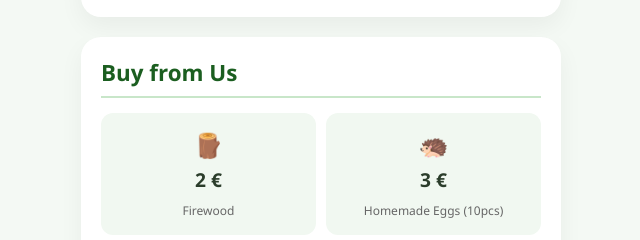
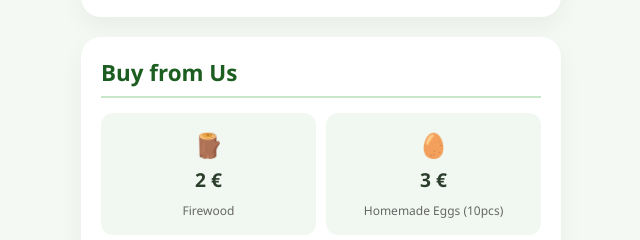
Before and after one commit to dilemak/kolarovice, a plain HTML site: page index.html in a window 1280 px wide. Shown: the part 1657-1897 px from the top of the page, 319-959 px from the left. Drawn offline with Linux system fonts and the light colour scheme.

Commit message:
Move WhatsApp/Viber buttons into contact card under email; change egg icon to egg emoji

```diff
--- a/index.html
+++ b/index.html
@@ -92,7 +92,7 @@
         <h2 class="major" data-en="Buy from Us" data-sk="Kupit od nas">Buy from Us</h2>
         <div class="shop-grid">
           <div class="shop-item"><span>&#129717;</span><strong>2 &#8364;</strong><small data-en="Firewood" data-sk="Drevo na ohen">Firewood</small></div>
-          <div class="shop-item"><span>&#129428;</span><strong>3 &#8364;</strong><small data-en="Homemade Eggs (10pcs)" data-sk="Domace Vajicka (10ks)">Homemade Eggs (10pcs)</small></div>
+          <div class="shop-item"><span>&#129370;</span><strong>3 &#8364;</strong><small data-en="Homemade Eggs (10pcs)" data-sk="Domace Vajicka (10ks)">Homemade Eggs (10pcs)</small></div>
           <div class="shop-item"><span>&#127863;</span><strong>4 &#8364;</strong><small data-en="Homemade Wine (0.7l)" data-sk="Domace Vino (0.7l)">Homemade Wine (0.7l)</small></div>
           <div class="shop-item"><span>&#9889;</span><strong>5 &#8364;</strong><small data-en="Electric / day" data-sk="Elektrina / den">Electric / day</small></div>
           <div class="shop-item"><span>&#128690;</span><strong>10 &#8364;</strong><small data-en="Bike rental / day" data-sk="Pozicanie bicykla / den">Bike rental / day</small></div>
@@ -174,12 +174,11 @@
           <p class="contact-line"><i class="fas fa-phone"></i> <strong>+421 911 990 754</strong></p>
           <p class="contact-line"><i class="fas fa-phone"></i> <span data-en="Backup number:" data-sk="Zastupne cislo:">Backup number:</span> +421 908 401 616</p>
           <p class="contact-line"><i class="fas fa-envelope"></i> <a href="mailto:sibircan@gmail.com">sibircan@gmail.com</a></p>
-        </div>
-
           <p class="contact-label" data-en="Also reach me via:" data-sk="Kontaktujte ma tiez cez:">Also reach me via:</p>
           <div class="contact-btns">
             <a href="https://wa.me/421911990754" class="c-btn wa">&#128406; WhatsApp</a>
             <a href="viber://chat?number=421911990754" class="c-btn vi">&#128251; Viber</a>
+          </div>
         </div>
 
         <div class="item-card about-card">
```
Lines whose indentation alone changed are shown as unchanged.
